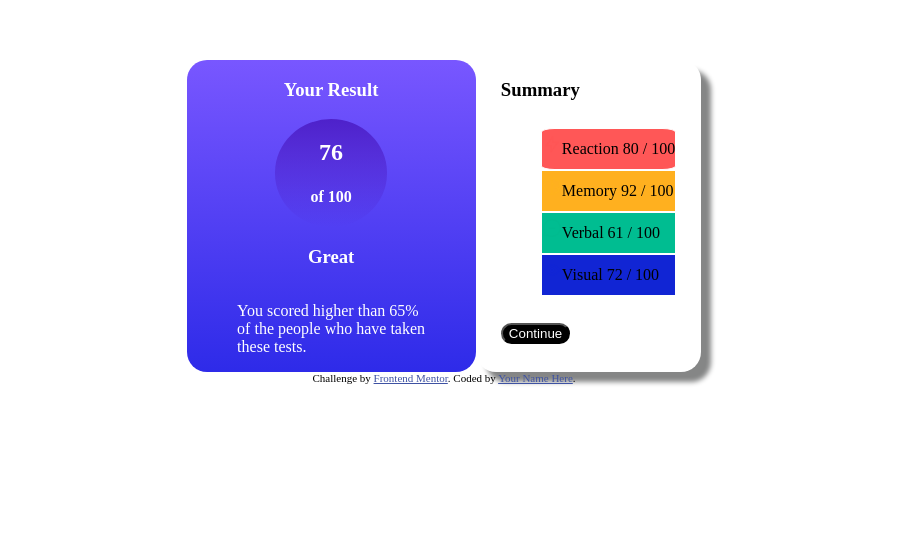
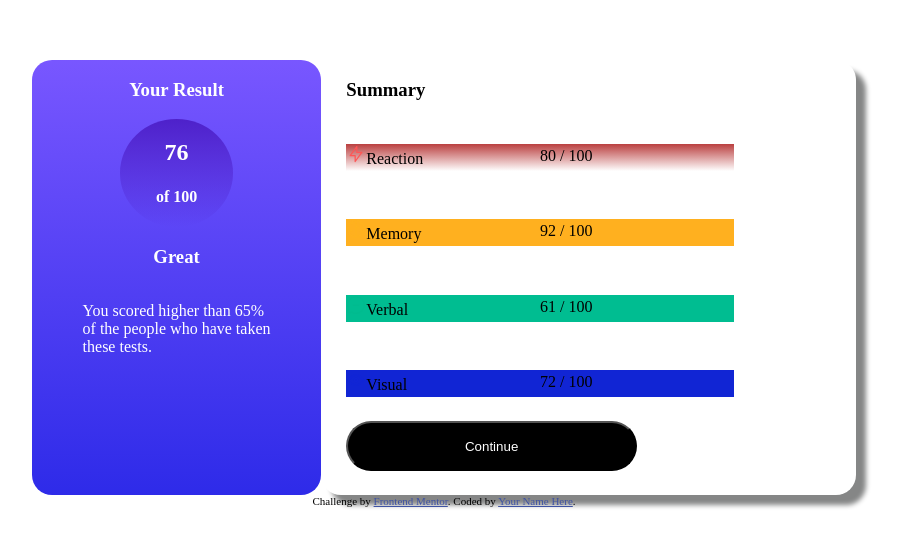
Before and after one commit to dylanR96/frontend-mentor-results-summary, a plain HTML site: page index.html in a window 1280 px wide. Shown: the part 180-726 px from the top of the page, without its empty margins (196-1096 px from the left). Drawn offline with Linux system fonts and the light colour scheme.

Commit message:
Working on wrapping and styling list elements to fit sample image

```diff
--- a/index.html
+++ b/index.html
@@ -31,16 +31,14 @@
 </section>
 <section class="summaryContainer">
   <h3>Summary</h3>
-<ul>
-  <li class="reactionListItem"><img src="/assets/images/icon-reaction.svg" alt="reactionIcon">Reaction 80 / 100</li>
 
-  <li class="memoryListItem"><img src="assets/images/icon-memory.svg" alt="memoryIcon">Memory 92 / 100</li>
+<div class="listContainer">
+    <li class="reactionListItem"><img src="/assets/images/icon-reaction.svg" alt="reactionIcon">Reaction</li><li class="reactionListItem">80 / 100</li>
+    <li class="memoryListItem"><img src="assets/images/icon-memory.svg" alt="memoryIcon">Memory</li><li class="memoryListItem">92 / 100</li>
+    <li class="verbalListItem"><img src="assets/images/icon-verbal.svg" alt="verbalIcon">Verbal</li><li class="verbalListItem">61 / 100</li>
+    <li class="visualListItem"><img src="assets/images/icon-visual.svg" alt="visualIcon">Visual</li><li class="visualListItem">72 / 100</li>
 
-  <li class="verbalListItem"><img src="assets/images/icon-verbal.svg" alt="verbalIcon">Verbal 61 / 100</li>
-
-  <li class="visualListItem"><img src="assets/images/icon-visual.svg" alt="visualIcon">Visual 72 / 100</li>
-</ul>
-
+</div>
   <button>Continue</button>
 </section>
 </main>
--- a/style.css
+++ b/style.css
@@ -29,7 +29,6 @@ main {
 .summaryContainer {
     display: flex;
     flex-direction: column;
-    align-items: flex-start;
     background-color: white;
     border-radius: 20px;
     padding-left: 2%;
@@ -38,37 +37,41 @@ main {
 
 }
 
-.summaryContainer ul {
+.listContainer {
+    display: flex;
+    flex-wrap: wrap;
+}
+
+.listContainer li {
+    width: 40%;
+    box-sizing: border-box;
     list-style: none;
-    line-height: 2.5;
-    margin-bottom: 15%;
+    line-height: 1.5;
+    margin-bottom: 5%;
     margin-top: 5%;
-
 }
 
 .reactionListItem{
-    border: solid 1px white;
-    background-color: hsl(0, 100%, 67%);
-    border-radius: 10%;
+    background-image: linear-gradient(hsl(0, 49%, 49%), hsl(0, 0%, 100%));
 }
 
 .memoryListItem{
-    border: solid 1px white;
     background-color: hsl(39, 100%, 56%);
 }
 
 .verbalListItem{
-    border: solid 1px white;
     background-color: hsl(166, 100%, 37%);
 }
 
 .visualListItem{
-    border: solid 1px white;
     background-color: hsl(234, 85%, 45%);
 }
 
 button {
     color: white;
     background-color: black;
-    border-radius: 30px;
+    border-radius: 40px;
+    width: 60%;
+    height: 50px;
+    margin-bottom: 5%;
 }
```
